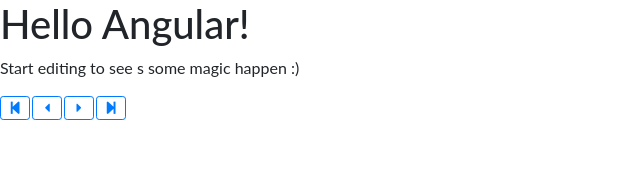
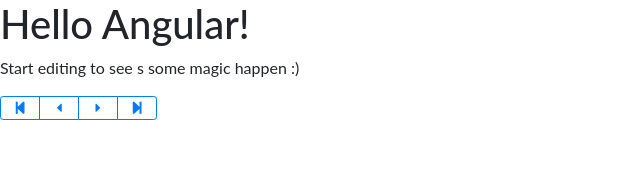
Before and after one commit to Joaolucasoliveira/angular-viewer, an Angular app: page / in a window 1280 px wide. Shown: the top 186 px of the page, without its empty margins (0-640 px from the left). Built offline with nearby package versions, Linux system fonts and the light colour scheme.

Commit message:
2 files modified

```diff
--- a/src/app/NavigationBar/NavigationControls/navigation-controls.component.css
+++ b/src/app/NavigationBar/NavigationControls/navigation-controls.component.css
@@ -1,4 +1,4 @@
-ul{
+/* ul{
   list-style: none;
   margin: 0;
   padding: 0;
@@ -18,4 +18,8 @@
 
 li + li{
   margin-left:2px;
+} */
+
+.btn-group button{
+  width: 40px;
 }
--- a/src/app/NavigationBar/NavigationControls/navigation-controls.component.html
+++ b/src/app/NavigationBar/NavigationControls/navigation-controls.component.html
@@ -1,8 +1,8 @@
 <div class="navBar-controls">
-	<ul>
-      <li><button class="btn btn-sm btn-outline-primary" type="button"><i class="fas fa-step-backward"></i></button></li>
-      <li><button class="btn btn-sm btn-outline-primary" type="button"><i class="fas fa-caret-left"></i></button></li>
-      <li><button class="btn btn-sm btn-outline-primary" type="button"><i class="fas fa-caret-right"></i></button></li>
-      <li><button class="btn btn-sm btn-outline-primary" type="button"><i class="fas fa-step-forward"></i></button></li>
-	</ul>
+	<div class="btn-group" role="group" aria-label="Basic example">
+		<button class="btn btn-sm btn-outline-primary" type="button"><i class="fas fa-step-backward"></i></button>
+      <button class="btn btn-sm btn-outline-primary" type="button"><i class="fas fa-caret-left"></i></button>
+      <button class="btn btn-sm btn-outline-primary" type="button"><i class="fas fa-caret-right"></i></button>
+      <button class="btn btn-sm btn-outline-primary" type="button"><i class="fas fa-step-forward"></i></button>
+  </div>
 </div>
```
